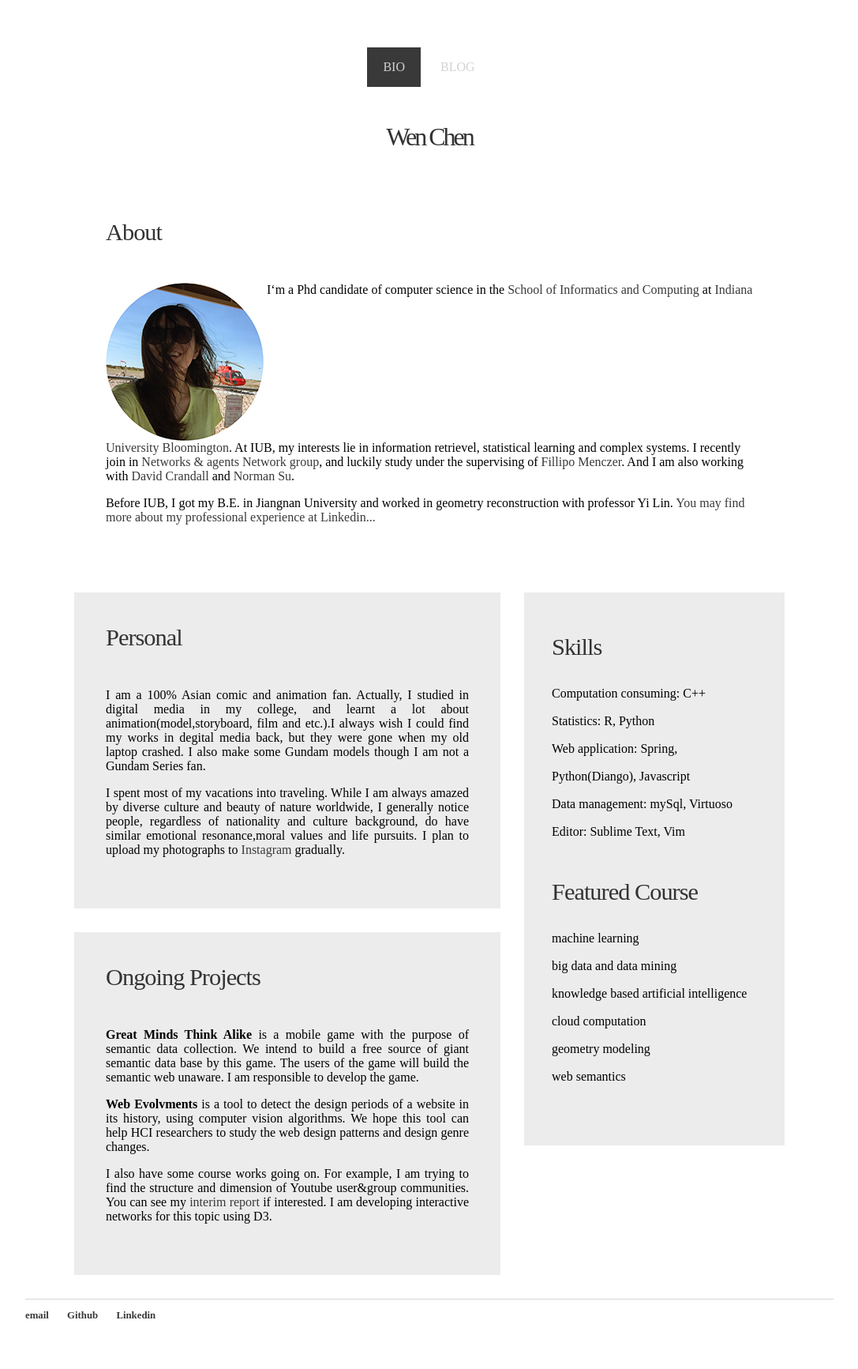
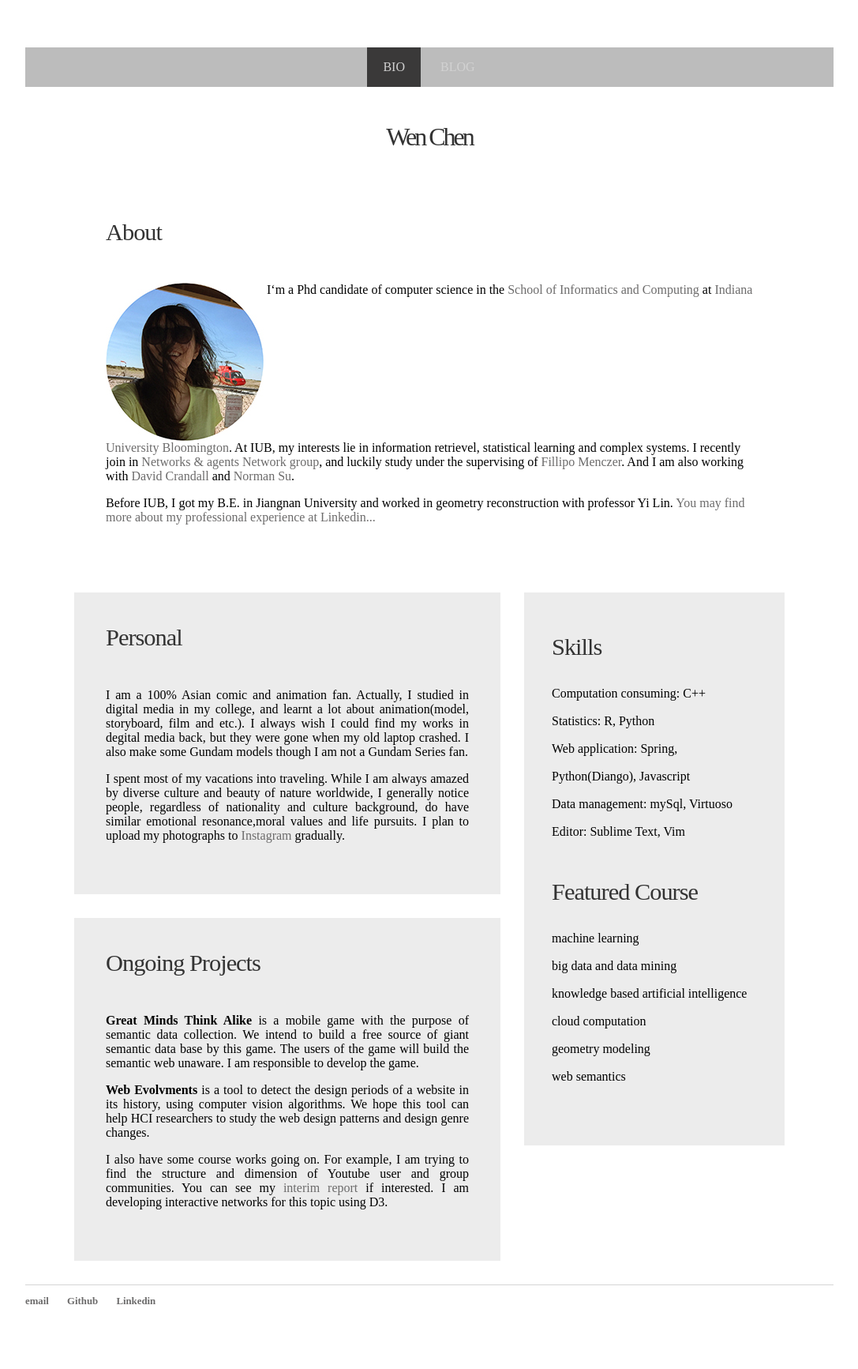
Before and after one commit to roisevege/roisevege.github.io, a Jekyll site: the page built from index.html, in a window 1280 px wide. Shown: the whole page at 79% size, without its empty margins (96-1183 px from the left). Built offline with Jekyll 4.4.1, drawn with Linux system fonts in a browser that asks for light colours.

Commit message:
css beta 1.6

```diff
--- a/css/main.css
+++ b/css/main.css
@@ -16,7 +16,7 @@ footer ul li {
 }
 a {
     text-decoration: none;
-    color: #3a3939;
+    color: #6C6B6B;
 }
 a:hover {
     color: #fff;
@@ -107,7 +107,7 @@ img.aligncenter {
 /* Menu */
 #menu-wrapper{
     height: 50px;
-    background: url(image/menu-wrapper.png) repeat-x left top;
+    background: url(https://github.com/roisevege/roisevege.github.io/blob/master/image/menu-wrapper.png) repeat-x left top;
 }
 
 #menu {
@@ -257,7 +257,6 @@ img.aligncenter {
     width: 820px;
     margin: 30px auto 30px auto;
     padding: 40px 40px;
-    background: rgba(0,0,0,0);
 }
 
 #about .title{
--- a/index.html
+++ b/index.html
@@ -19,7 +19,7 @@ title: Wen Chen's
 		<div class="post">
 			<h2 class="title">Personal</h2>
 			<div class = "entry">
-				<p>I am a 100% Asian comic and animation fan. Actually, I studied in digital media in my college, and learnt a lot about animation(model,storyboard, film and etc.).I always wish I could find my works in degital media back, but they were gone when my old laptop crashed. I also make some Gundam models though I am not a Gundam Series fan.</p>
+				<p>I am a 100% Asian comic and animation fan. Actually, I studied in digital media in my college, and learnt a lot about animation(model, storyboard, film and etc.). I always wish I could find my works in degital media back, but they were gone when my old laptop crashed. I also make some Gundam models though I am not a Gundam Series fan.</p>
 				<p>I spent most of my vacations into traveling. While I am always amazed by diverse culture and beauty of nature worldwide, I generally notice people, regardless of nationality and culture background, do have similar emotional resonance,moral values and life pursuits. I plan to upload my photographs to <a href = "https://instagram.com/calibeef/">Instagram</a> gradually.
 				</p>
 			</div><!--/.entry-->
@@ -32,7 +32,7 @@ title: Wen Chen's
 				</p>
 				<p> <strong> Web Evolvments</strong> is a tool to detect the design periods of a website in its history, using computer vision algorithms. We hope this tool can help HCI researchers to study the web design patterns and design genre changes.
 				</p>
-				<p>I also have some course works going on. For example, I am trying to find the structure and dimension of Youtube user&group communities. You can see my <a href = "https://github.com/roisevege/data_visualization_Youtube/blob/master/Midterm%20project.ipynb">interim report</a> if interested. I am developing interactive networks for this topic using D3.</p>
+				<p>I also have some course works going on. For example, I am trying to find the structure and dimension of Youtube user and group communities. You can see my <a href = "https://github.com/roisevege/data_visualization_Youtube/blob/master/Midterm%20project.ipynb">interim report</a> if interested. I am developing interactive networks for this topic using D3.</p>
 			</div><!--/.entry-->
 		</div><!--/.post-->
 
```
